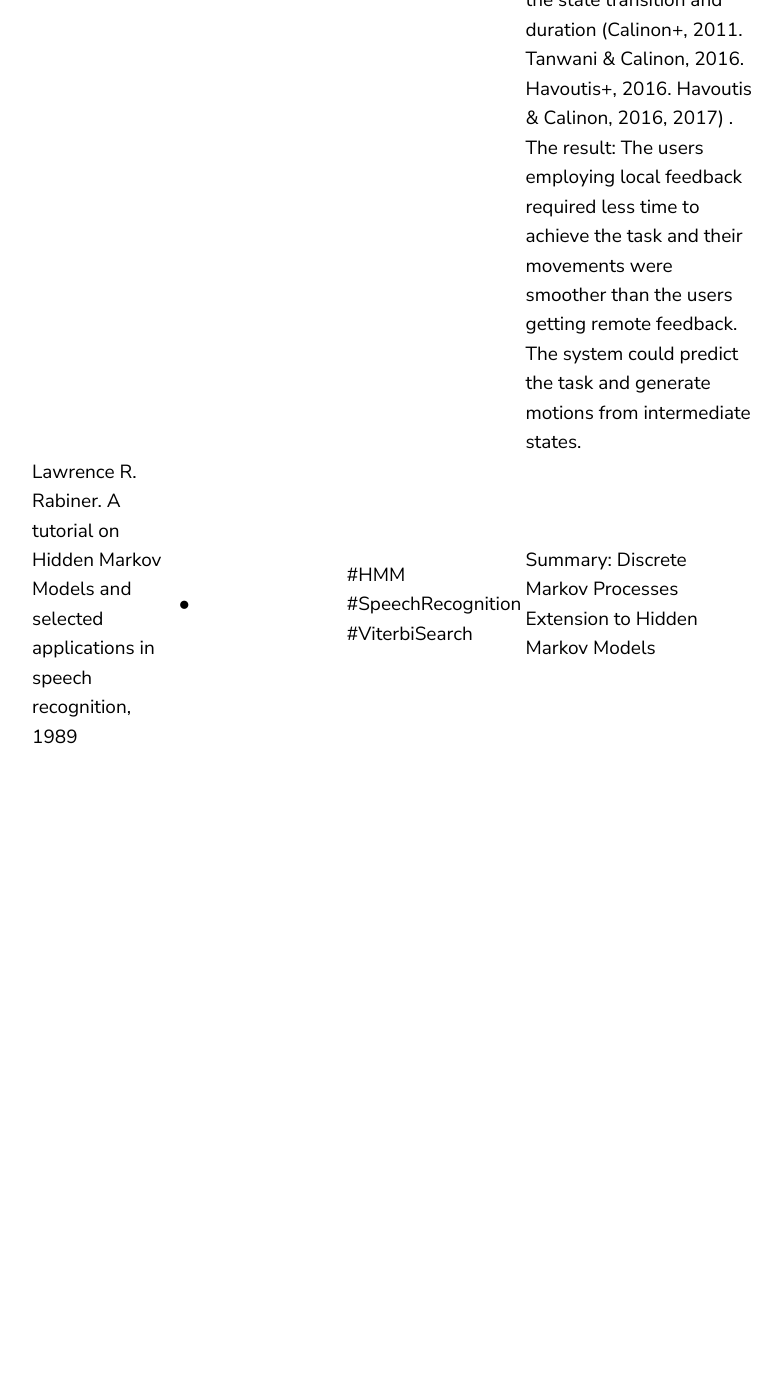
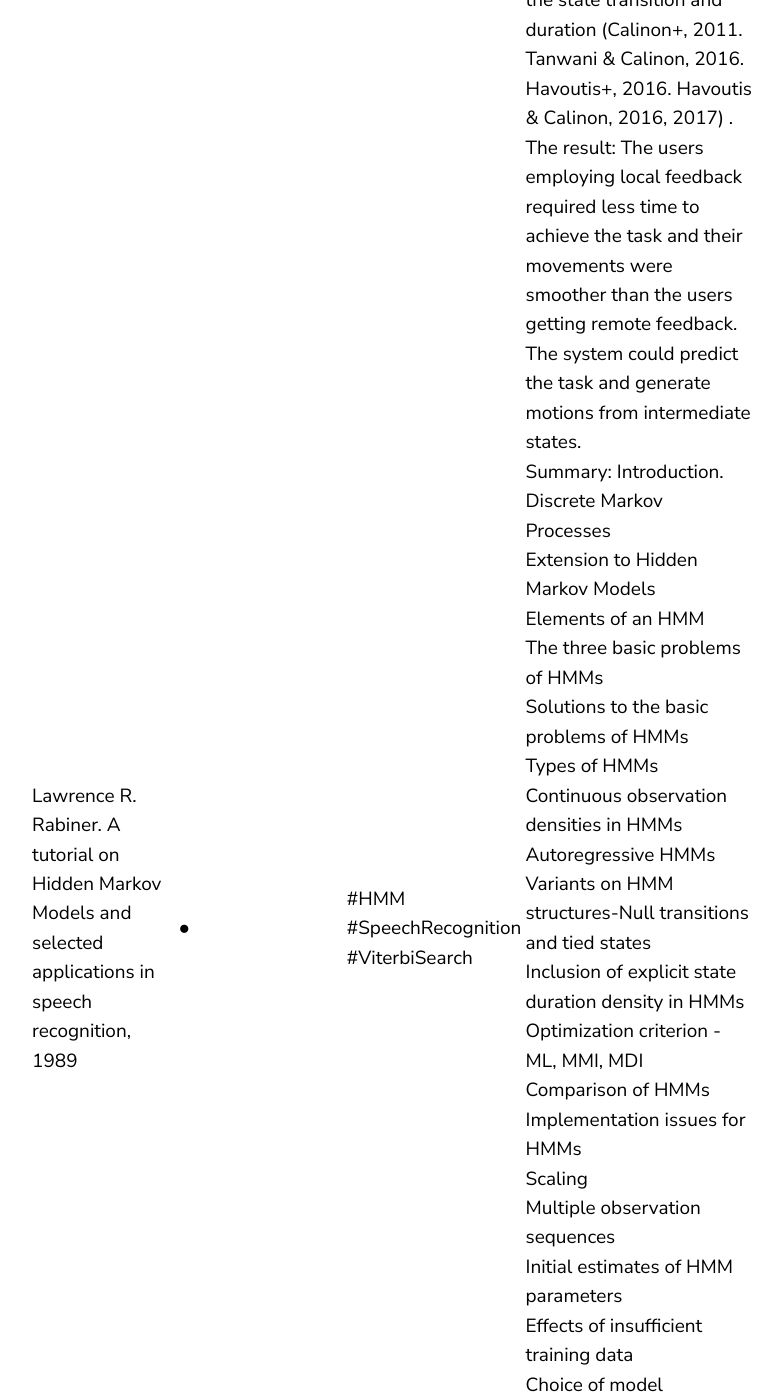
Before and after one commit to jluis9796/jluis9796.github.io, a Jekyll site: the page built from _posts/2020-05-24-telexistence.markdown, in a window 1280 px wide and 1400 px high, scrolled down 15831 px. Shown: the whole window, without its empty margins (68-850 px from the left). Built offline with Jekyll 4.4.1, drawn with Linux system fonts in a browser that asks for light colours; before the commit the page ends 16583 px from its top, so only the background shows below that.

Commit message:
Update 2020-05-24-telexistence.markdown

```diff
--- a/_posts/2020-05-24-telexistence.markdown
+++ b/_posts/2020-05-24-telexistence.markdown
@@ -157,7 +157,7 @@ counter, and set the table appropriately. For unknown ordering constraints, the
     <td></td>
     <td></td>
     <td>#HMM #SpeechRecognition #ViterbiSearch</td>
-    <td>Summary: Discrete Markov Processes<br>Extension to Hidden Markov Models</td>
+    <td>Summary: Introduction. Discrete Markov Processes<br>Extension to Hidden Markov Models<br>Elements of an HMM<br>The three basic problems of HMMs<br>Solutions to the basic problems of HMMs<br>Types of HMMs<br>Continuous observation densities in HMMs<br>Autoregressive HMMs<br>Variants on HMM structures-Null transitions and tied states<br>Inclusion of explicit state duration density in HMMs<br>Optimization criterion - ML, MMI, MDI<br>Comparison of HMMs<br>Implementation issues for HMMs<br>Scaling<br>Multiple observation sequences<br>Initial estimates of HMM parameters<br>Effects of insufficient training data<br>Choice of model</td>
     </tr>
 
   </tbody>
```
